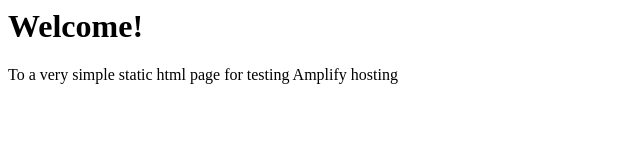
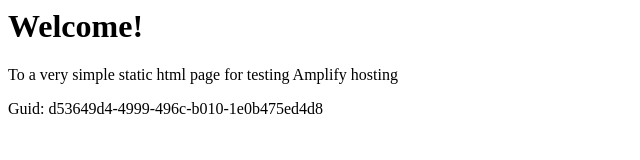
Before and after one commit to aws-aemilia-arn/Github-PR-Commit-Integration-Test-DoNotTouch-Gith-P5X5MO5I-v1-prod-eu-north-1, a website: page src/index.html in a window 1280 px wide. Shown: the whole page, without its empty margins (0-640 px from the left). Drawn offline with Linux system fonts and the light colour scheme.

Commit message:
commit from integ tests

```diff
--- a/src/index.html
+++ b/src/index.html
@@ -1,3 +1,5 @@
+
+
 <html lang="en">
 
 <head>
@@ -10,6 +12,6 @@
 <body>
     <h1>Welcome!</h1>
     <p>To a very simple static html page for testing Amplify hosting</p>
-</body>
+    <p>Guid: d53649d4-4999-496c-b010-1e0b475ed4d8</p></body>
 
 </html>
```
